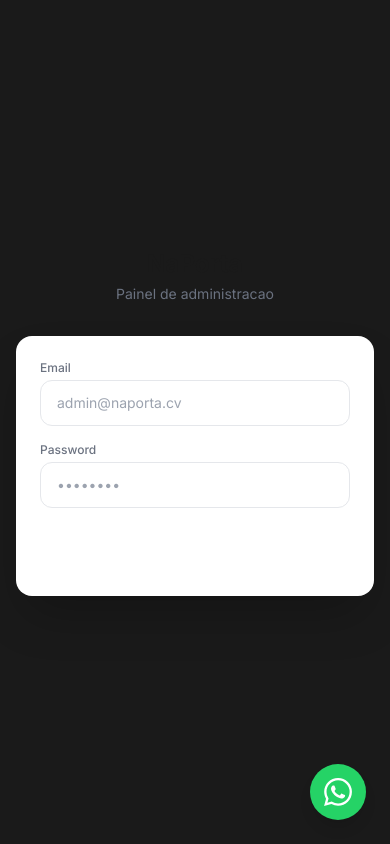
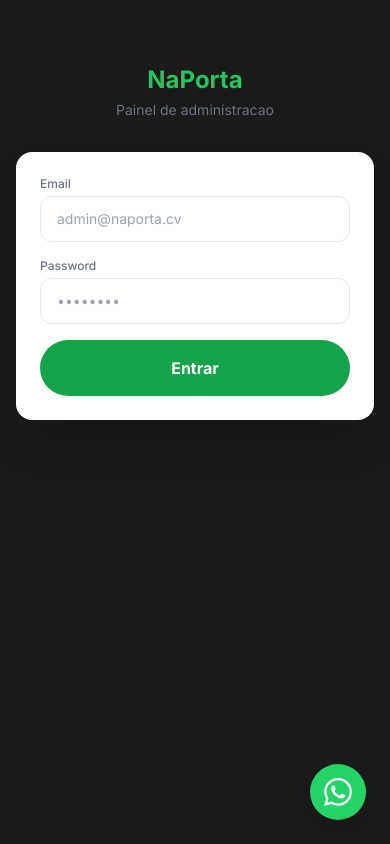
Before and after one commit to lechevc-byte/naporta, a Next.js app: page /admin/login in a window 390 px wide. Built offline with nearby package versions, Linux system fonts and the light colour scheme.

Commit message:
Fix login page: form aligned top for mobile keyboard, larger submit button

```diff
--- a/app/admin/login/page.tsx
+++ b/app/admin/login/page.tsx
@@ -23,26 +23,26 @@
   }
 
   return (
-    <div className="min-h-screen bg-[#1A1A1A] flex items-center justify-center px-4">
-      <div className="w-full max-w-sm">
+    <div className="min-h-[100dvh] bg-[#1A1A1A] px-4 pt-16 pb-8">
+      <div className="w-full max-w-sm mx-auto">
         <div className="text-center mb-8">
-          <h1 className="text-2xl font-bold text-brand">NaPorta</h1>
+          <h1 className="text-2xl font-bold text-green-500">NaPorta</h1>
           <p className="text-gray-500 text-sm mt-1">Painel de administracao</p>
         </div>
         <form onSubmit={handleLogin} className="bg-white rounded-2xl p-6 shadow-2xl space-y-4">
           <div>
             <label className="block text-xs font-medium text-gray-500 mb-1">Email</label>
             <input required type="email" value={email} onChange={(e) => setEmail(e.target.value)}
-              className="w-full px-4 py-3 rounded-xl border border-gray-200 focus:outline-none focus:ring-2 focus:ring-brand/30 focus:border-brand text-sm" placeholder="admin@naporta.cv" />
+              className="w-full px-4 py-3 rounded-xl border border-gray-200 focus:outline-none focus:ring-2 focus:ring-green-500/30 focus:border-green-500 text-sm" placeholder="admin@naporta.cv" />
           </div>
           <div>
             <label className="block text-xs font-medium text-gray-500 mb-1">Password</label>
             <input required type="password" value={password} onChange={(e) => setPassword(e.target.value)}
-              className="w-full px-4 py-3 rounded-xl border border-gray-200 focus:outline-none focus:ring-2 focus:ring-brand/30 focus:border-brand text-sm" placeholder="••••••••" />
+              className="w-full px-4 py-3 rounded-xl border border-gray-200 focus:outline-none focus:ring-2 focus:ring-green-500/30 focus:border-green-500 text-sm" placeholder="••••••••" />
           </div>
           {error && <p className="text-red-500 text-sm">{error}</p>}
           <button type="submit" disabled={loading}
-            className="w-full bg-brand hover:bg-[#18a34a] disabled:bg-gray-300 text-white font-bold py-3 rounded-full transition-colors">
+            className="w-full bg-green-600 hover:bg-green-700 disabled:bg-gray-300 text-white font-bold py-4 rounded-full transition-colors text-base">
             {loading ? 'A entrar...' : 'Entrar'}
           </button>
         </form>
```
